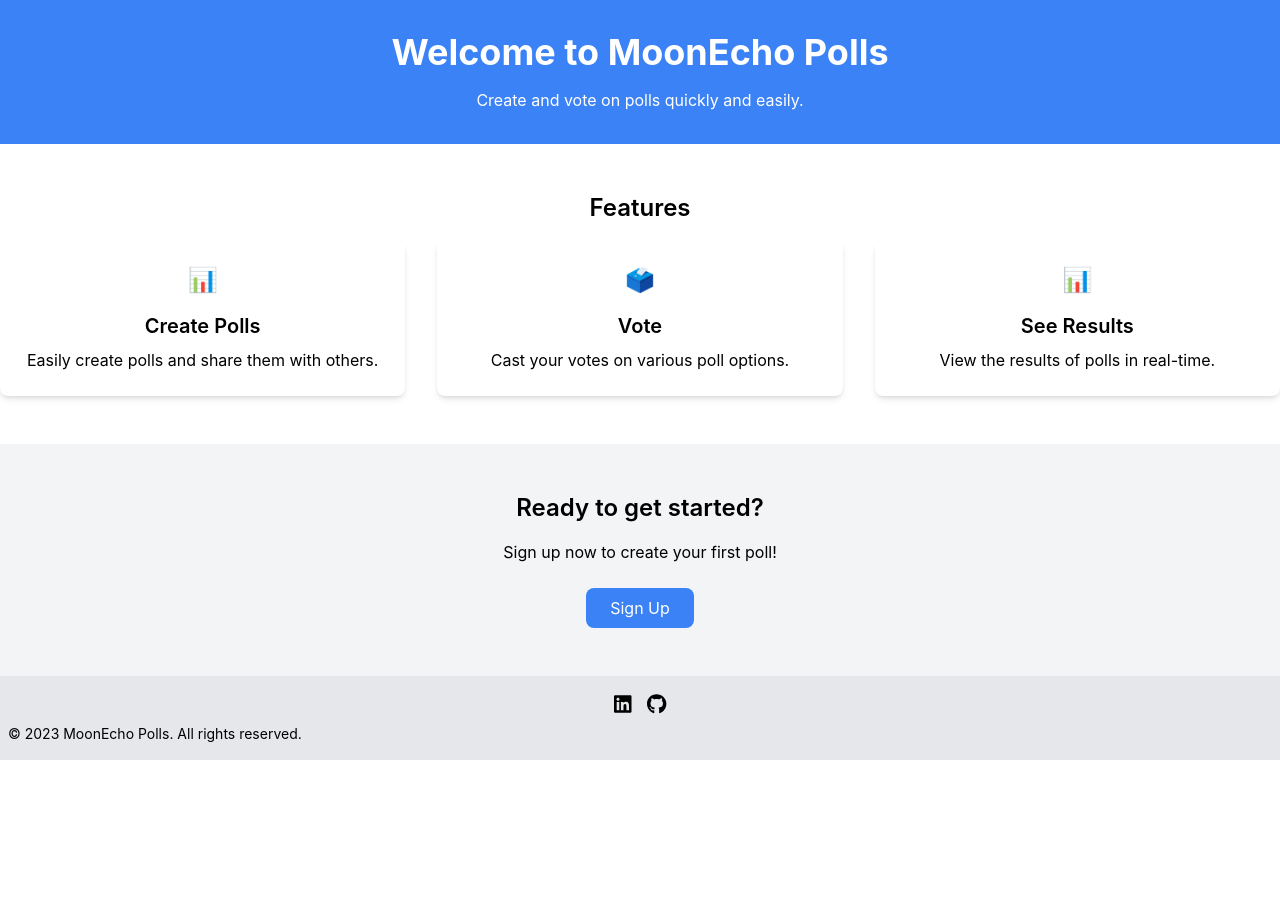
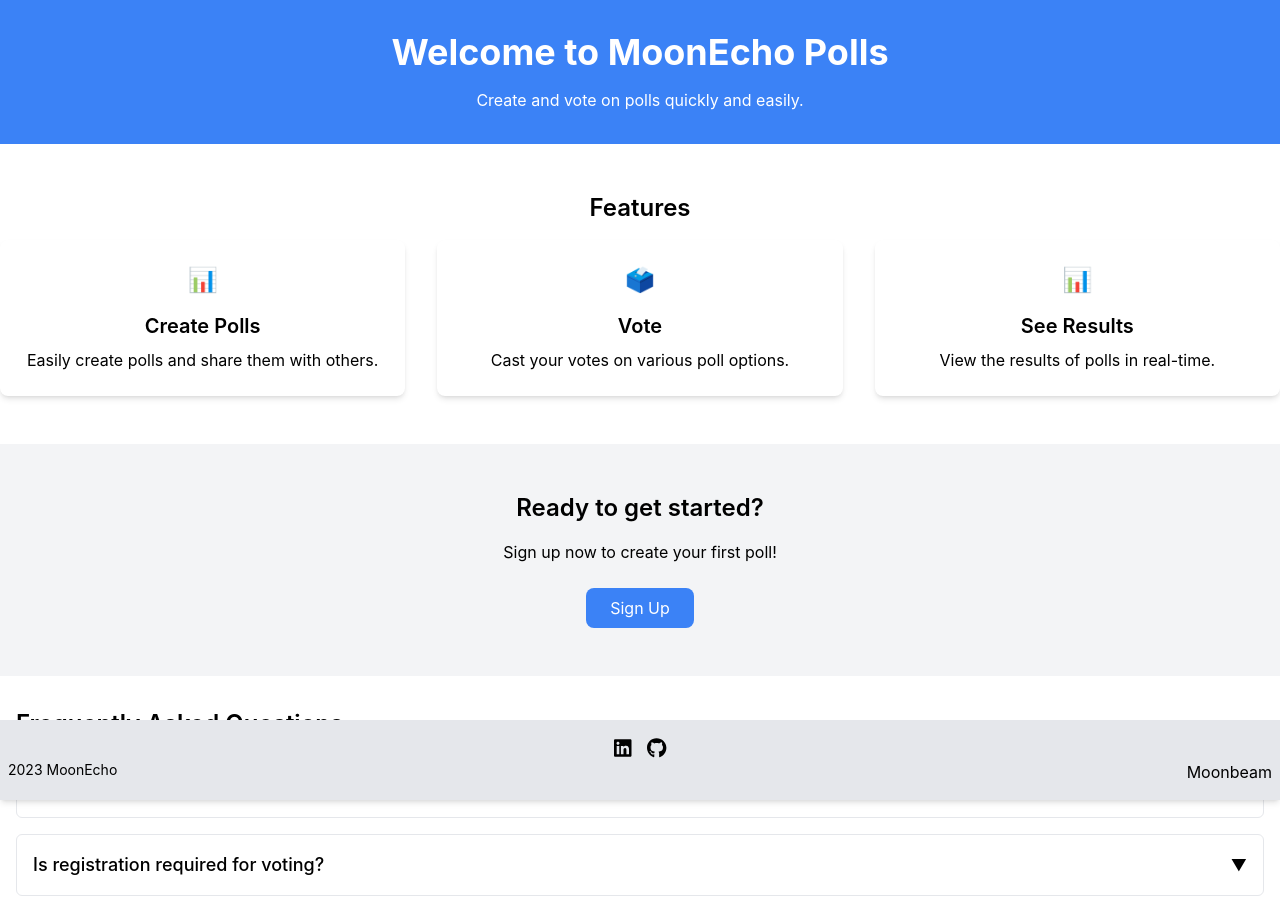
Before and after one commit to Moondevbeam/MoonEcho, a React (Create React App) app: page / in a window 1280 px wide. Shown: the top 912 px of the page. Before the commit the page ends 800 px from the top, so only its background shows below. Built offline with nearby package versions, Linux system fonts and the light colour scheme; no server answers.

Commit message:
fixed message bug when voting, added FAQAccordion, and CookieNotice

```diff
--- /dev/null
+++ b/src/components/CookieNotice.jsx
@@ -0,0 +1,43 @@
+import React, { useState } from 'react';
+import { FontAwesomeIcon } from '@fortawesome/react-fontawesome';
+import { faCookie } from '@fortawesome/free-solid-svg-icons';
+import { Disclosure } from '@headlessui/react';
+import { useCookies } from 'react-cookie';
+
+function CookieNotice() {
+  // eslint-disable-next-line
+  const [showNotice, setShowNotice] = useState(true);
+  const [cookies, setCookie] = useCookies(['cookieAccepted']);
+
+  const handleAccept = () => {
+    setCookie('cookieAccepted', true, { path: '/' });
+    setShowNotice(false);
+  };
+
+  return (
+    !cookies.cookieAccepted && (
+      <Disclosure>
+        {({ open }) => (
+          <>
+            <div className="bg-gray-100 p-4 fixed bottom-0 left-0 w-full shadow-md">
+              <div className="container mx-auto text-center">
+                <span className="mr-2">
+                  <FontAwesomeIcon icon={faCookie} className="text-blue-500" />
+                </span>
+                This website uses cookies to improve your experience.
+                <button
+                  className="ml-2 text-blue-500 hover:underline"
+                  onClick={handleAccept}
+                >
+                  Accept
+                </button>
+              </div>
+            </div>
+          </>
+        )}
+      </Disclosure>
+    )
+  );
+}
+
+export default CookieNotice;
--- /dev/null
+++ b/src/components/FAQ.jsx
@@ -0,0 +1,61 @@
+import React, { useState } from 'react';
+
+const FAQ = () => {
+  const [activeIndex, setActiveIndex] = useState(null);
+
+  const faqData = [
+    {
+      question: "How can I create a new poll?",
+      answer: "To create a new poll, you should first register on our website using the registration form. After logging in, you'll be redirected to the poll creation page. There, you can provide the poll question and options, and then submit it. Your new poll will be available for voting!"
+    },
+    {
+      question: "Is registration required for voting?",
+      answer: "No, registration is not mandatory for voting in polls. We use cookies to track the device that has voted, so you can simply click on the poll option you prefer, and your vote will be counted."
+    },
+    {
+      question: "Can I edit a poll after it's created?",
+      answer: "Unfortunately, once a poll is created, it cannot be edited. We recommend carefully reviewing your poll and options before finalizing the creation process."
+    },
+    {
+      question: "Is it possible to change my vote after voting?",
+      answer: "No, our system is designed to ensure the integrity of the voting process. Once you've submitted your vote, it's final and cannot be changed. Make sure to consider all options before making your choice!"
+    }
+    // Add more FAQ items here
+  ];
+
+  const handleAccordionClick = (index) => {
+    if (activeIndex === index) {
+      setActiveIndex(null);
+    } else {
+      setActiveIndex(index);
+    }
+  };
+
+  return (
+    <div className="mt-8 mx-4">
+      <h2 className="text-2xl font-semibold mb-4">Frequently Asked Questions</h2>
+      <div className="space-y-4">
+        {faqData.map((faq, index) => (
+          <div key={index} className="border p-4 rounded-md hover:bg-gray-200">
+            <button
+              onClick={() => handleAccordionClick(index)}
+              className="flex justify-between items-center w-full focus:outline-none"
+            >
+              <span className="text-lg font-medium">{faq.question}</span>
+              <span className="transform transition-transform duration-300 ease-in-out">
+                {activeIndex === index ? '▲' : '▼'}
+              </span>
+            </button>
+            {activeIndex === index && (
+              <p className="mt-2 bg-gray-100 p-4 rounded-md text-gray-600">
+                {faq.answer}
+              </p>
+            )}
+          </div>
+        ))}
+      </div>
+    </div>
+  );
+};
+
+export default FAQ;
--- a/src/components/Footer.jsx
+++ b/src/components/Footer.jsx
@@ -3,8 +3,10 @@ import { FontAwesomeIcon } from '@fortawesome/react-fontawesome';
 import { faLinkedin, faGithub } from '@fortawesome/free-brands-svg-icons';
 
 function Footer() {
+  const currentYear = new Date().getFullYear();
+
   return (
-    <footer className="bottom-0 w-full bg-gray-200 text-center py-4">
+    <footer className="fixed bottom-0 w-full bg-gray-200 text-center py-4">
       <div className="flex justify-center">
         <a
           href="https://www.linkedin.com/"
@@ -23,10 +25,11 @@ function Footer() {
           <FontAwesomeIcon icon={faGithub} size="lg" />
         </a>
       </div>
-      <div className='flex justify-start mx-2'>
-      <p className="mt-2 text-sm ">
-        &copy; 2023 MoonEcho Polls. All rights reserved.
-      </p>
+      <div className="flex justify-between mx-2">
+        <p className="text-sm">
+      {currentYear} MoonEcho
+        </p>
+        <p>Moonbeam</p>
       </div>
     </footer>
   );
--- a/src/pages/LandingPage.jsx
+++ b/src/pages/LandingPage.jsx
@@ -3,6 +3,8 @@ import Header from '../components/Header';
 import Features from '../components/Features';
 import CTA from '../components/CTA';
 import Footer from '../components/Footer';
+import CookieNotice from '../components/CookieNotice';
+import FAQ from '../components/FAQ';
 
 function LandingPage() {
   return (
@@ -10,6 +12,8 @@ function LandingPage() {
       <Header />
       <Features />
       <CTA />
+      <FAQ/>
+      <CookieNotice/>
       <Footer />
     </div>
   );
--- a/src/pages/Poll.jsx
+++ b/src/pages/Poll.jsx
@@ -77,6 +77,14 @@ function Poll() {
             </p>
           </div>
         ))}
+        {hasVoted && (
+          <div className="mt-4">
+            <p className="text-green-500">Thank you for voting!</p>
+            <Link to="/" className="text-blue-500 hover:underline">
+              Homepage
+            </Link>
+          </div>
+        )}
         {!hasVoted && !cookies[pollId] && (
           <button
             onClick={handleVote}
@@ -85,19 +93,11 @@ function Poll() {
             Vote
           </button>
         )}
-        {hasVoted && (
-          <div className="mt-4">
-            <p className="text-green-500">Thanks for voting!</p>
-            <Link to="/" className="text-blue-500 hover:underline">
-            Homepage
-            </Link>
-          </div>
-        )}
-        {cookies[pollId] && (
+        {cookies[pollId] && !hasVoted && (
           <div className="mt-4">
             <p className="text-red-500">You have already voted.</p>
             <Link to="/" className="text-blue-500 hover:underline">
-            Homepage
+              Homepage
             </Link>
           </div>
         )}
```
